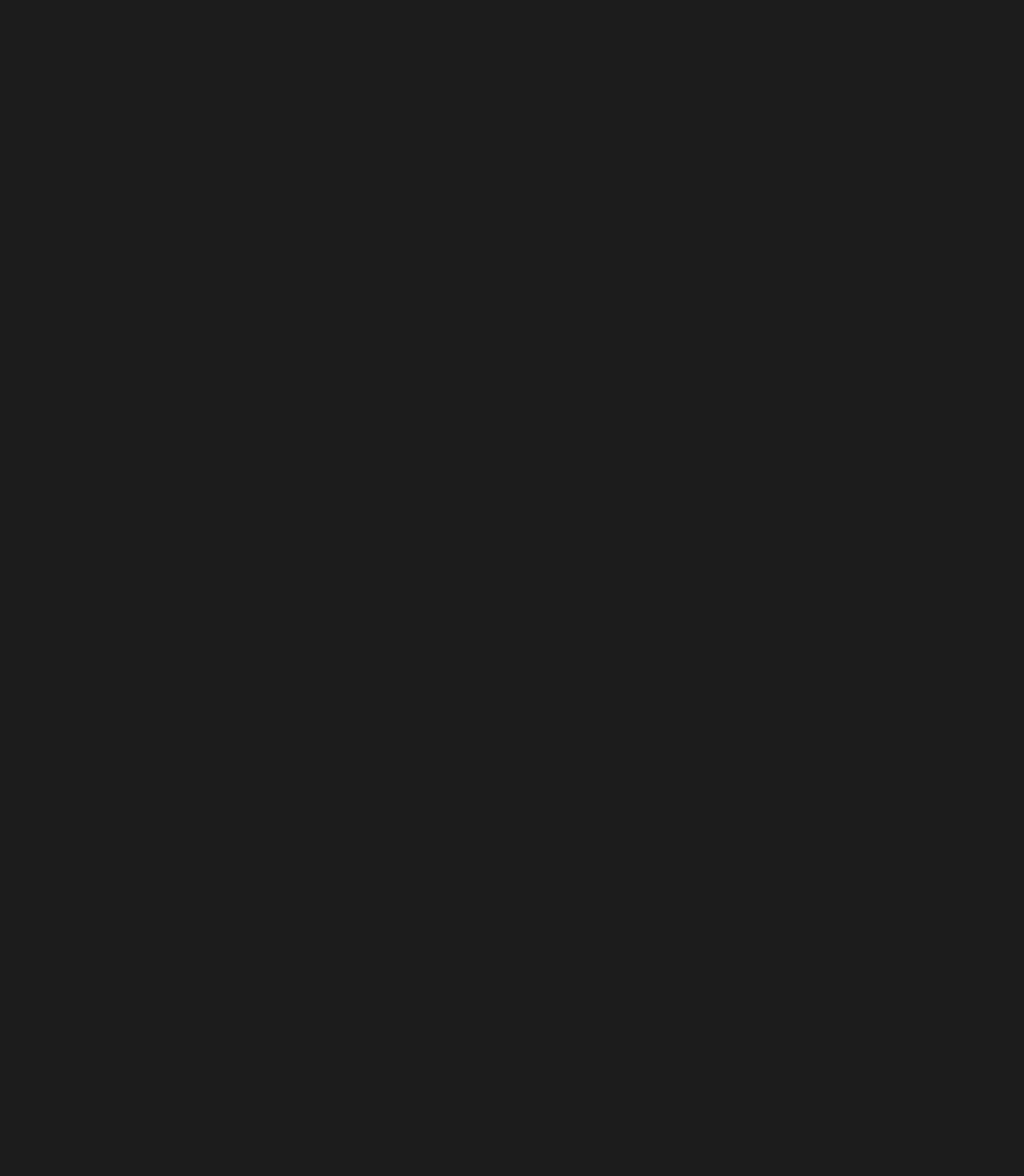
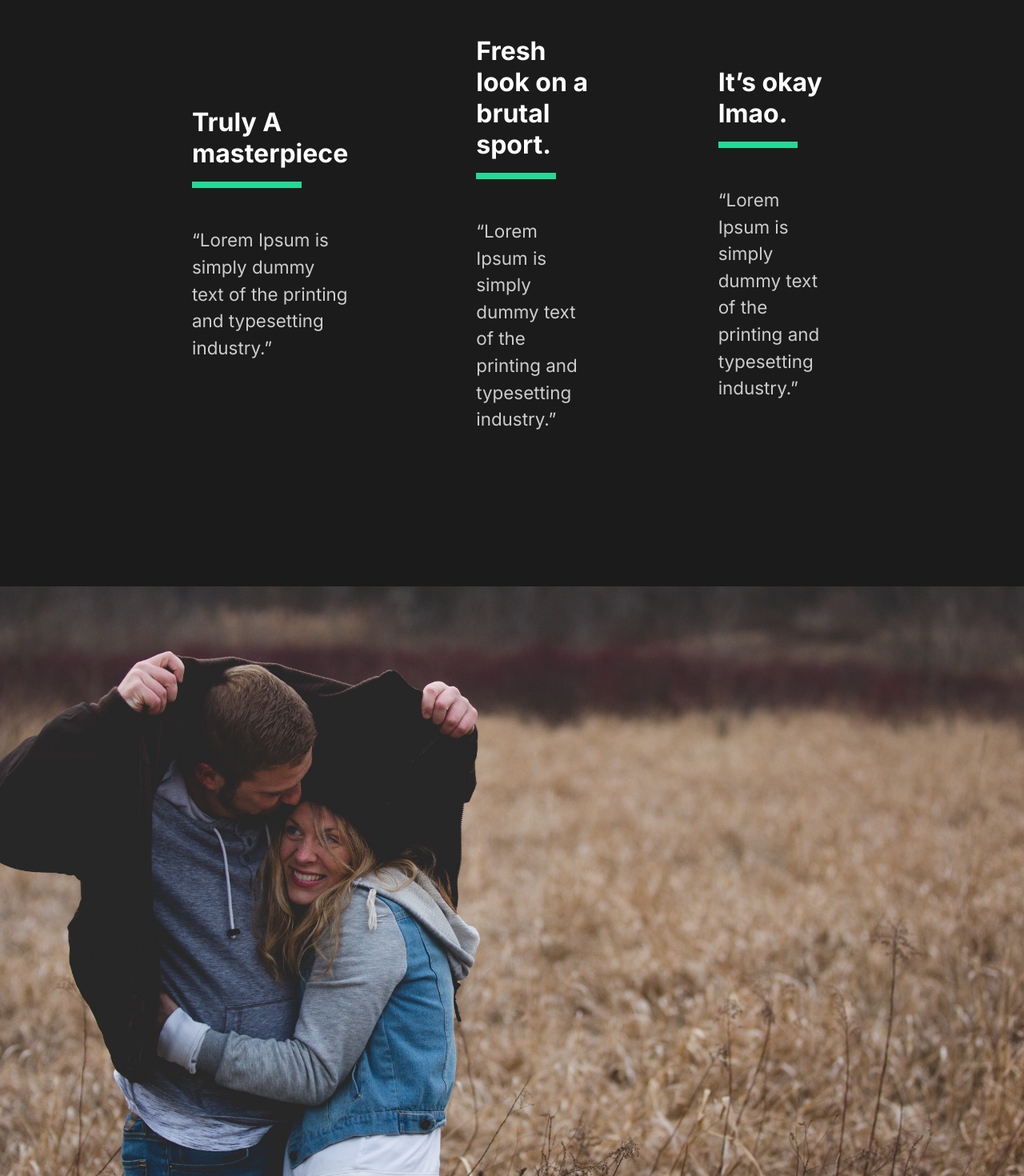
Before and after one commit to Adaaego/Portfolio, a React (Vite) app: page /Projects/good-times in a window 1280 px wide. Shown: the part 920-2390 px from the top of the page at 80% size. Before the commit the page ends 804 px from the top, so only its background shows below. Built offline with nearby package versions, Linux system fonts and the light colour scheme; a web font is replaced by a local one.

Commit message:
updated the styling for each individual movie

```diff
--- a/src/components/MyProjects.jsx
+++ b/src/components/MyProjects.jsx
@@ -16,21 +16,21 @@
             <Movie>
              <h2>Employee management dashboard</h2>
              <div className="line"></div>
-             <Link>
+             <Link to = "/Projects/the-athlete">
              <img src={athlete} alt="athlete" /></Link>
             </Movie>
 
             <Movie>
              <h2>The Racer</h2>
              <div className="line"></div>
-             <Link>
+             <Link to = "/Projects/the-racer">
              <img src={theracer} alt="racer" /></Link>
             </Movie>
 
             <Movie>
              <h2>Employee management dashboard</h2>
              <div className="line"></div>
-             <Link>
+             <Link to="/Projects/good-times">
              <img src={goodtimes} alt="goodtimes" /></Link>
             </Movie>
         </Work>
--- a/src/pages/MovieDetail.jsx
+++ b/src/pages/MovieDetail.jsx
@@ -2,6 +2,7 @@
 import styled from "styled-components";
 import { useLocation} from "react-router-dom";
 import { MovieState } from "../movieState";
+import { div } from "framer-motion/client";
 
 
 const MovieDetail = () =>{
@@ -29,6 +30,16 @@
                     <h2>{movie.title}</h2>
                     <img src={movie.mainImg} alt="main-image" />
                     </Headline>
+                    <Awards>
+                        {movie.awards.map((award) =>
+                         <Award  title ={award.title}
+                         description = {award.description}
+                         key={award.id}/>
+                         )}
+                    </Awards>
+                    <ImageDisplay>
+                        <img src={movie.secondaryImg} alt="movie" />
+                    </ImageDisplay>
                 </Details>
 
 
@@ -58,9 +69,50 @@
     height: 70vh;
     object-fit: cover;
 }
+`;
+const Awards = styled.div`
+min-height: 80vh;
+display: flex;
+margin: 5rem 10rem;
+align-items: center;
+justify-content : space-around;
 
+`;
 
+const AwardStyle = styled.div`
+    padding: 5rem;
+    h3{
+        font-size : 2rem;
+    }
+    .line{
+        width: 70%;
+        background : #23d997;
+        height: 0.5rem ;
+        margin: 1rem 0;
+    }
+    p{
+        padding: 2rem 0 ;
+    }
+`;
 
+const ImageDisplay = styled.div`
+    min-height: 50vh;
+    img{
+        width: 100%;
+        height: 100vh;
+        object-fit : cover;
+    }
 `
 
+//Award component
+const Award = ({title, description}) =>{
+    return(
+        <AwardStyle>
+            <h3>{title}</h3>
+            <div className="line"></div>
+            <p>{description}</p>
+        </AwardStyle>
+    )
+}
+
 export default MovieDetail;
```
